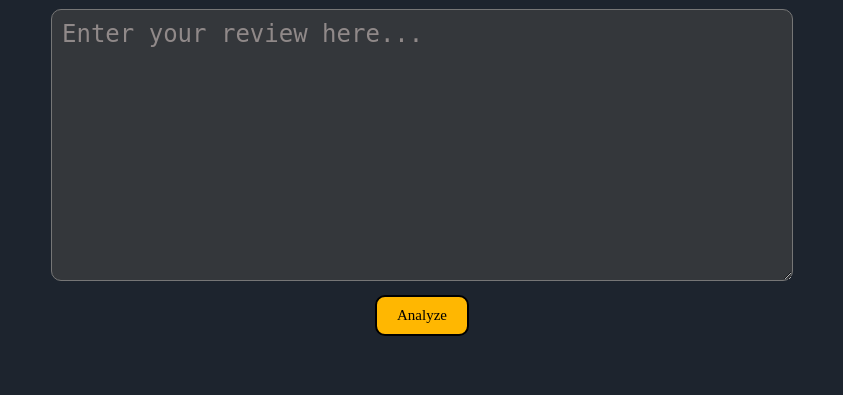
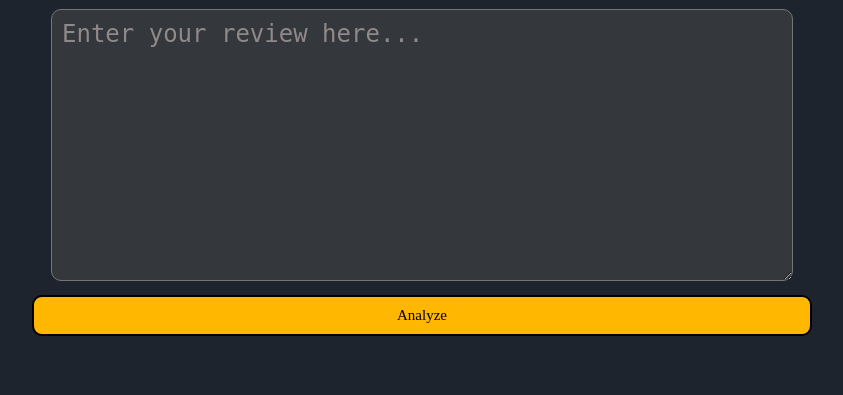
Before and after one commit to Nytin-rana/Sentiment-analyzer, a Flask app: page / in a window 1280 px wide. Shown: the part 244-639 px from the top of the page, without its empty margins (218-1061 px from the left). Run offline with Flask 3, Linux system fonts and the light colour scheme; parts of the project's set-up code (start-up, migrations or seed data) failed here and were passed over.

Commit message:
Adjust button width in index.html

```diff
--- a/templates/index.html
+++ b/templates/index.html
@@ -47,6 +47,7 @@
             background-color: rgb(255, 183, 1);
             font-family: 'Times New Roman', Times, serif;
             font-size: 15px;
+            width: 65%;
 
         }
         button:hover {
```
